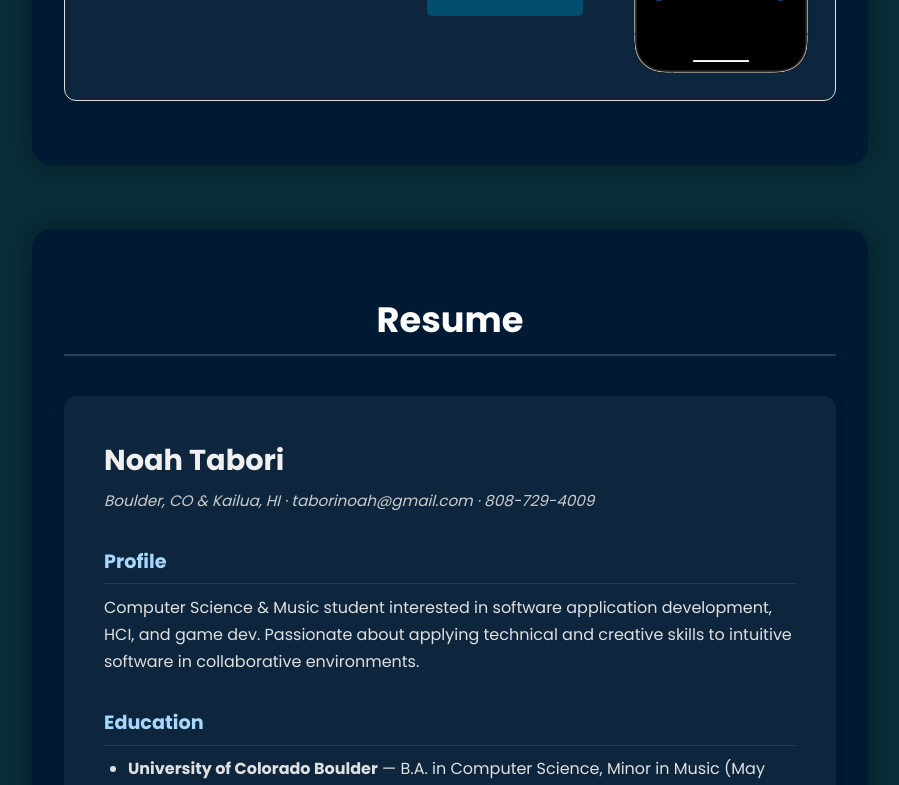
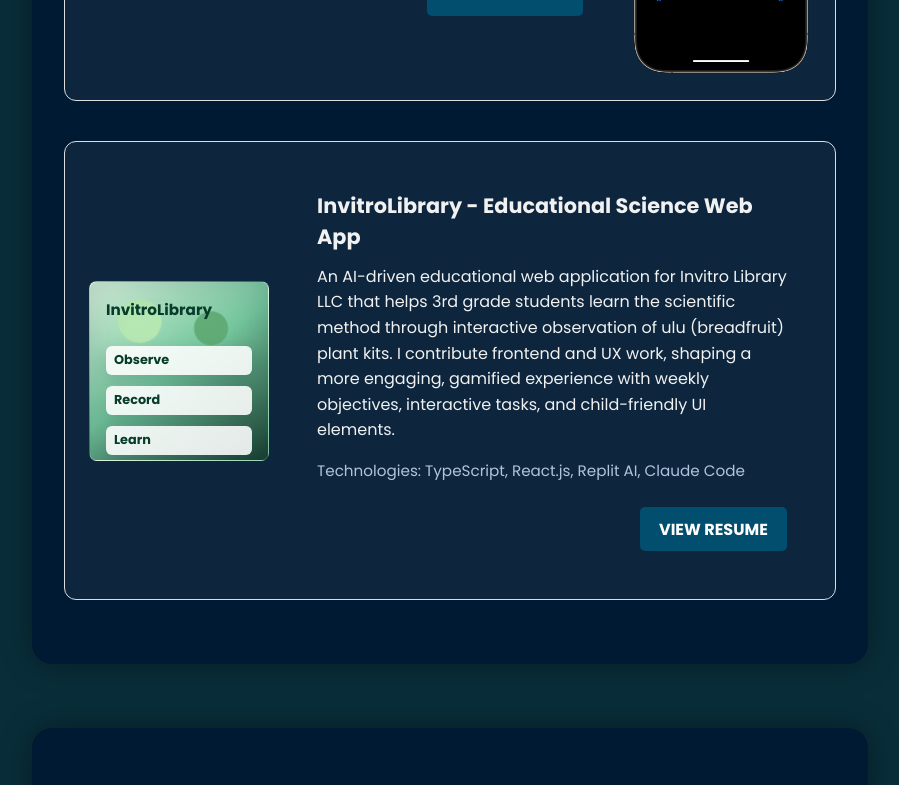
Before and after one commit to noahktab/noah-portfolio, a React (Create React App) app: page / in a window 1280 px wide. Shown: the part 3179-3964 px from the top of the page, without its empty margins (190-1089 px from the left). Built offline with nearby package versions, Linux system fonts and the light colour scheme.

Commit message:
invitro library card

```diff
--- a/src/Projects.css
+++ b/src/Projects.css
@@ -61,6 +61,59 @@
   flex-shrink: 0;
 }
 
+.project-visual {
+  width: 180px;
+  height: 180px;
+  border-radius: 8px;
+  flex-shrink: 0;
+  position: relative;
+  overflow: hidden;
+}
+
+.invitro-visual {
+  background:
+    radial-gradient(circle at 28% 22%, rgba(182, 232, 177, 0.95) 0 11%, transparent 12%),
+    radial-gradient(circle at 68% 26%, rgba(92, 166, 111, 0.85) 0 9%, transparent 10%),
+    linear-gradient(145deg, #d8f3dc 0%, #74c69d 48%, #1b4332 100%);
+  border: 1px solid rgba(255, 255, 255, 0.16);
+  box-shadow: inset 0 0 36px rgba(0, 26, 51, 0.18);
+}
+
+.visual-label {
+  position: absolute;
+  top: 1rem;
+  left: 1rem;
+  right: 1rem;
+  color: #073b2b;
+  font-size: 0.95rem;
+  font-weight: 700;
+}
+
+.visual-card {
+  position: absolute;
+  left: 1rem;
+  right: 1rem;
+  background: rgba(255, 255, 255, 0.88);
+  border-radius: 6px;
+  color: #073b2b;
+  font-size: 0.8rem;
+  font-weight: 700;
+  padding: 0.35rem 0.5rem;
+  box-shadow: 0 8px 18px rgba(0, 26, 51, 0.16);
+}
+
+.visual-card-observe {
+  top: 4rem;
+}
+
+.visual-card-record {
+  top: 6.5rem;
+}
+
+.visual-card-learn {
+  top: 9rem;
+}
+
 /* Content */
 .project-content {
   flex: 1;
@@ -75,6 +128,11 @@
 .project-content p {
   margin-bottom: 1rem;
   line-height: 1.6;
+}
+
+.project-tech {
+  color: #b0c4de;
+  font-size: 0.95rem;
 }
 
 .project-button-wrapper {
@@ -107,6 +165,12 @@
     margin-bottom: 1rem;
   }
 
+  .project-visual {
+    width: 100%;
+    max-width: 320px;
+    margin-bottom: 1rem;
+  }
+
   .project-button-wrapper {
     justify-content: center;
   }
--- a/src/Projects.js
+++ b/src/Projects.js
@@ -8,11 +8,10 @@
       <p className="projects-intro">Explore my work in software development, game design, and full-stack projects.</p>
       <div className="project-card-grid">
 
-        {/* First Project - Image Left */}
         <div className="project-card left-image">
           <img src="/reversle.png" alt="Reversle project screenshot" />
           <div className="project-content">
-            <h3>Reversle – Mobile Puzzle Game</h3>
+            <h3>Reversle - Mobile Puzzle Game</h3>
             <p>A Reversi-like puzzle game developed in Flutter, deployed to iOS and Android with Firebase integration. This was a passion project worked on with coworkers during the downtimes of our primary contract.</p>
             <div className="project-button-wrapper">
               <a href="https://apps.apple.com/us/app/strategy-puzzle-reversle/id6463188331" target="_blank" rel="noreferrer">
@@ -22,15 +21,33 @@
           </div>
         </div>
 
-        {/* Second Project - Image Right */}
         <div className="project-card right-image">
           <img src="/iphonedark2.png" alt="Loopover iOS screenshot" />
           <div className="project-content">
             <h3>Loopover iOS - University Hackathon Winner</h3>
-            <p>A Swift-based iOS game developed to deployment in 24 hours. Features a Rubik's-Cube-styled puzzle in 2D, the objective being to return a scrambled board to its original state. Logic grid inspired by CaryKH’s original game.</p>
+            <p>A Swift-based iOS game developed to deployment in 24 hours. Features a Rubik's-Cube-styled puzzle in 2D, the objective being to return a scrambled board to its original state. Logic grid inspired by CaryKH's original game.</p>
             <div className="project-button-wrapper">
               <a href="https://github.com/typicel/loopover-ios" target="_blank" rel="noreferrer">
                 VIEW PROJECT
+              </a>
+            </div>
+          </div>
+        </div>
+
+        <div className="project-card left-image">
+          <div className="project-visual invitro-visual" role="img" aria-label="InvitroLibrary science learning app concept">
+            <span className="visual-label">InvitroLibrary</span>
+            <span className="visual-card visual-card-observe">Observe</span>
+            <span className="visual-card visual-card-record">Record</span>
+            <span className="visual-card visual-card-learn">Learn</span>
+          </div>
+          <div className="project-content">
+            <h3>InvitroLibrary - Educational Science Web App</h3>
+            <p>An AI-driven educational web application for Invitro Library LLC that helps 3rd grade students learn the scientific method through interactive observation of ulu (breadfruit) plant kits. I contribute frontend and UX work, shaping a more engaging, gamified experience with weekly objectives, interactive tasks, and child-friendly UI elements.</p>
+            <p className="project-tech">Technologies: TypeScript, React.js, Replit AI, Claude Code</p>
+            <div className="project-button-wrapper">
+              <a href="/Resume-Noah-Tabori.pdf" target="_blank" rel="noreferrer">
+                VIEW RESUME
               </a>
             </div>
           </div>
```
